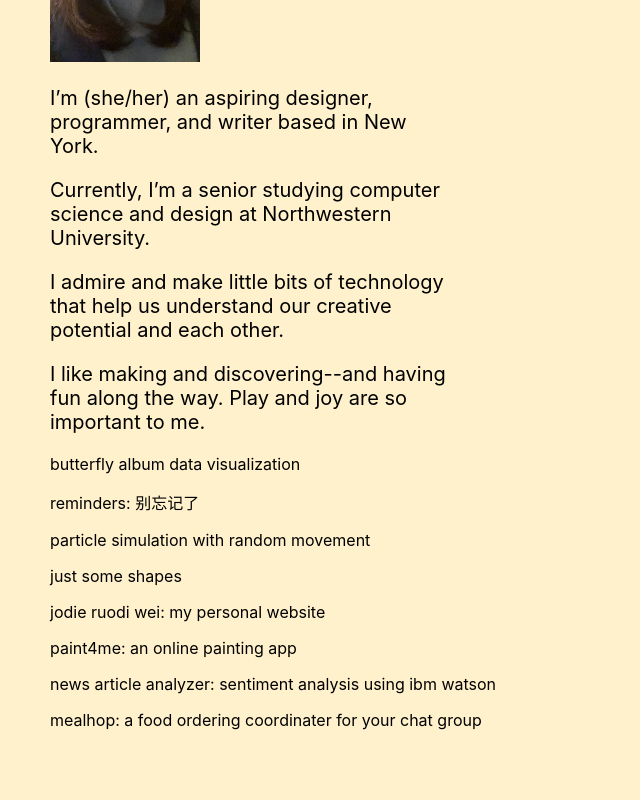
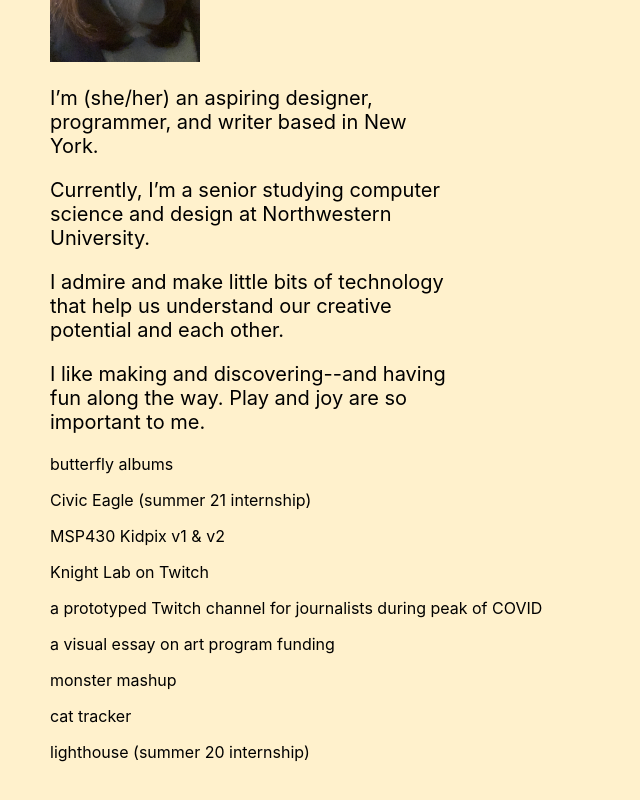
Before and after one commit to judgejudes/judgejudes.github.io, a React (Create React App) app: page / in a window 1280 px wide. Shown: the part 310-1110 px from the top of the page, without its empty margins (0-640 px from the left). Built offline with nearby package versions, Linux system fonts and the light colour scheme.

Commit message:
added project data

```diff
--- a/src/data/projectlist.json
+++ b/src/data/projectlist.json
@@ -1,59 +1,66 @@
 {
 	"projects": [
 		{
-			"title": "butterfly album data visualization",
-			"info": "javascript, p5.js",
-			"writeup": "my friends and i could only be at uncommonhacks @ uchicago for about 5 hours...so we made a (poorly) sound-controlled game of pong.",
+			"title": "butterfly albums",
+			"info": "javascript, d3.js, react.js, python, idyll",
+			"writeup": "a data visualization of 200+ Northwestern students' favorite albums as butterflies. Collaboration with Esther Whang.",
 			"url": "https://uncommonestpong.appspot.com/",
 			"image": "soundpong.gif"
 		},
 		{
-			"title": "reminders: 别忘记了",
-			"info": "javascript, html5 canvas",
-			"writeup": "inspired by a subtle asian traits post about things asian parents say or do instead of saying \"i love you.\" text was initially 3d shapes generated with three.js, but i realized it was overkill so text is now rendered on an html5 canvas.",
+			"title": "Civic Eagle (summer 21 internship)",
+			"info": "python, spatula, open states api; react.js",
+			"writeup": "API maintenance and implementation, added to open source legislative data for 100+ clients",
 			"url": "https://jrw192.github.io/reminders/",
 			"image": "reminders.png"
 		},
 		{
-			"title": "particle simulation with random movement",
-			"info": "webgl, three.js, javascript, a lot of math i probably should have already known",
-			"writeup": "given a particle count and a speed factor, particles will move in a randomly generated path. three.js to generate the particles, pure js for the random movement algorithm. not sure why i made this.",
+			"title": "MSP430 Kidpix v1 & v2",
+			"info": "msp430, python; javascript, p5.js",
+			"writeup": "my own recreation of the freedom, chaos, and delight of KidPix",
 			"url": "https://jrw192.github.io/particlebois/",
 			"image": "particlebois.gif"
 		},
 		{
-			"title": "just some shapes",
+			"title": "Knight Lab on Twitch",
 			"info": "playing around with webgl, three.js and javascript",
 			"writeup": "first run of three.js and first foray into computer graphics. click and drag on website to view different angles.",
 			"url": "https://jrw192.github.io/graffix/",
 			"image": "shapez.gif"
 		},
 		{
-			"title": "jodie ruodi wei: my personal website",
+			"title": "a prototyped Twitch channel for journalists during peak of COVID",
 			"info": "javascript, react.js, html/css",
 			"writeup": "yup",
 			"url": "https://jodieruodiwei.herokuapp.com/",
 			"image": "website.png"
 		},
 		{
-			"title": "paint4me: an online painting app",
-			"info": "javascript, react.js, html5 canvas",
-			"writeup" : "i was bored and wanted to make something cute.",
+			"title": "a visual essay on art program funding",
+			"info": "javascript, p5.js",
+			"writeup" : "an essay about why art education is so so important",
 			"url": "http://paint4me.herokuapp.com/",
 			"image": "paint4me.png"
 		},
 		{
-			"title": "news article analyzer: sentiment analysis using ibm watson",
-			"info": "watson api, natural language understanding, team hacking",
-			"writeup": "during my internship at ibm, we got to participate in a hackathon with access to various ibm watson apis. we decided to analyze a body of text based on sentiment and keywords. my role in the team was server-side programming, including handling api calls and responses, and returning data to the frontend.",
+			"title": "monster mashup",
+			"info": "javascript, p5.js",
+			"writeup": "exploration into different particle movement according to user input (with a monster theme, of course)",
 			"url": "",
 			"image": "nlu_ibm.png"
 		},
 
 		{
-			"title": "mealhop: a food ordering coordinater for your chat group",
-			"info": "javascript, cisco spark api, our very first hackathon",
-			"writeup": "i participated in my first hackathon in 2017 with two friends. we wanted to utilize the cisco spark api to create a simple project that we could comfortably finish within 36 hours, so we built a chat bot for cisco spark that allowed groups to coordinate lunch orders. this was our first real experience with javascript, and it was a very fun but also educational experience.",
+			"title": "cat tracker",
+			"info": "react native, caesar api",
+			"writeup": "app to encourage the stressed-out college student to allow flexibility in course scheduling",
+			"url": "",
+			"image": "mealhop.png"
+		},
+        {
+			"title": "lighthouse (summer 20 internship)",
+			"info": "angular js, ionic, firebase, figma",
+			"writeup": "startup work for encouraging users to make deep connections: design system for mind maps across subjects",
 			"url": "",
 			"image": "mealhop.png"
 		}
```
Also changed, not shown: src/components/projects.js (+1 -14 lines).
